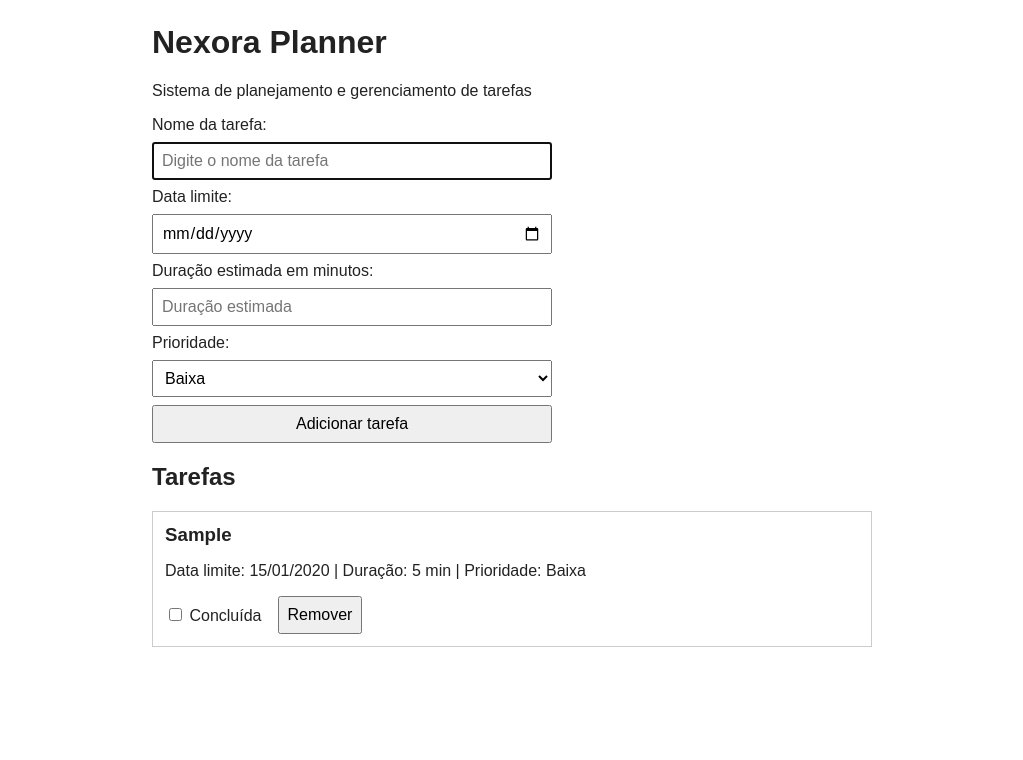
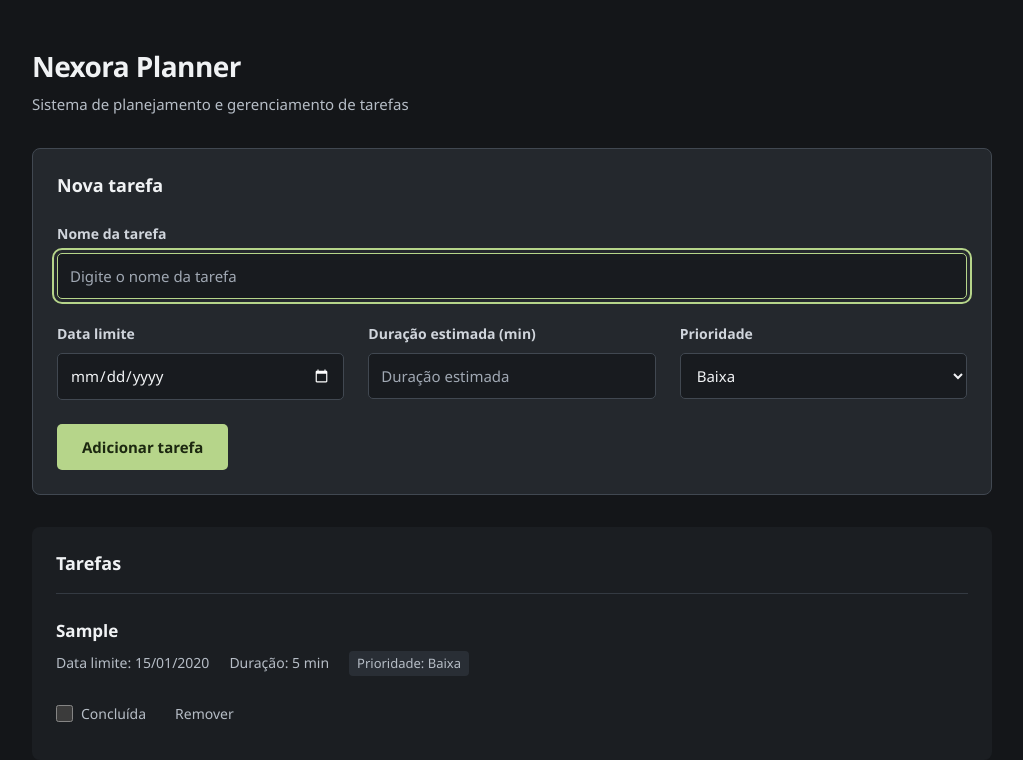
Before and after one commit to OBrunnoDEV/Nexora-Planner, a plain HTML site: page index.html in a window 1280 px wide. Both pictures are taken after typing "Sample", "2020-01-15", "5" into the empty fields and a click on the button "Adicionar tarefa". Shown: the whole page, without its empty margins (128-1151 px from the left). Drawn offline with Linux system fonts and the light colour scheme.

Commit message:
refina a interface

```diff
--- a/CSS/style.css
+++ b/CSS/style.css
@@ -1,49 +1,243 @@
+/* Paleta neutra; cores discretas identificam ação principal e prioridades. */
+:root {
+    color-scheme: dark;
+    --fundo: #141619;
+    --superficie: #24282d;
+    --lista: #1b1e22;
+    --campo: #181b1f;
+    --borda: #414851;
+    --divisor: #343a42;
+    --texto: #f0f2f4;
+    --secundario: #b6bdc6;
+    --destaque: #b6d58a;
+    --texto-destaque: #1c2810;
+}
+
+* {
+    box-sizing: border-box;
+}
+
 body {
-    font-family: Arial, sans-serif;
-    margin: 24px;
-    color: #222;
-    background: #fff;
+    margin: 0;
+    background: var(--fundo);
+    color: var(--texto);
+    font-family: "Segoe UI", Arial, sans-serif;
+    font-size: 15px;
+    line-height: 1.6;
 }
 
 main {
-    max-width: 720px;
+    width: min(100% - 64px, 960px);
     margin: 0 auto;
+    padding: 48px 0 64px;
 }
 
-form {
+h1, h2, h3, p {
+    margin: 0;
+}
+
+.cabecalho {
+    margin-bottom: 32px;
+}
+
+h1 {
+    font-size: 28px;
+    font-weight: 650;
+    letter-spacing: -0.6px;
+    line-height: 1.3;
+}
+
+.cabecalho p {
+    margin-top: 8px;
+    color: var(--secundario);
+}
+
+h2 {
+    font-size: 18px;
+    font-weight: 600;
+    line-height: 1.4;
+}
+
+/* Escala de espaçamento: 8, 16, 24 e 32px. */
+#formTarefa {
     display: grid;
+    grid-template-columns: repeat(3, minmax(0, 1fr));
+    gap: 24px;
+    padding: 24px;
+    background: var(--superficie);
+    border: 1px solid var(--borda);
+    border-radius: 8px;
+}
+
+#tituloFormulario, .campo-nome, .acao-formulario {
+    grid-column: 1 / -1;
+}
+
+.campo {
+    display: flex;
+    flex-direction: column;
     gap: 8px;
-    max-width: 400px;
+    min-width: 0;
+}
+
+.campo label {
+    font-size: 14px;
+    font-weight: 600;
+    color: #d0d5dc;
 }
 
 input, select, button {
     font: inherit;
-    padding: 8px;
 }
 
-button, input[type="checkbox"] {
+.campo input, .campo select {
+    width: 100%;
+    min-width: 0;
+    min-height: 46px;
+    padding: 10px 12px;
+    color: var(--texto);
+    background: var(--campo);
+    border: 1px solid var(--borda);
+    border-radius: 5px;
+    line-height: 1.5;
+}
+
+.campo select {
     cursor: pointer;
+}
+
+.campo input:hover, .campo select:hover {
+    border-color: #6c7682;
+}
+
+.campo input:focus, .campo select:focus {
+    border-color: var(--destaque);
+}
+
+input::placeholder {
+    color: #a0a8b3;
+    opacity: 1;
+}
+
+button {
+    min-height: 44px;
+    padding: 10px 18px;
+    border: 1px solid transparent;
+    border-radius: 5px;
+    cursor: pointer;
+    font-weight: 600;
+    line-height: 1.5;
+}
+
+#btnAdicionar {
+    min-height: 46px;
+    padding: 11px 24px;
+    background: var(--destaque);
+    color: var(--texto-destaque);
+}
+
+#btnAdicionar:hover {
+    background: #c3df9d;
+}
+
+#btnAdicionar:active {
+    background: #a7c77b;
+}
+
+input:focus-visible, select:focus-visible, button:focus-visible {
+    outline: 2px solid var(--destaque);
+    outline-offset: 3px;
+}
+
+#mensagem {
+    color: #f2ba9d;
+    margin-top: 16px;
+}
+
+#mensagem:empty {
+    margin: 0;
+}
+
+/* Uma superfície para a lista inteira, sem cards individuais. */
+.area-tarefas {
+    margin-top: 32px;
+    background: var(--lista);
+    border-radius: 8px;
+    padding: 24px;
+}
+
+.area-tarefas h2 {
+    padding-bottom: 16px;
+    border-bottom: 1px solid var(--divisor);
+}
+
+#listaVazia {
+    padding: 24px 0 8px;
+    color: var(--secundario);
 }
 
 #listaTarefas {
     list-style: none;
     padding: 0;
+    margin: 0;
 }
 
 .tarefa {
-    border: 1px solid #ccc;
-    padding: 12px;
-    margin-bottom: 12px;
+    padding: 24px 0;
+    border-bottom: 1px solid var(--divisor);
     overflow-wrap: anywhere;
 }
 
+.tarefa:last-child {
+    border-bottom: 0;
+    padding-bottom: 0;
+}
+
 .tarefa h3 {
-    margin: 0 0 8px;
+    font-size: 17px;
+    font-weight: 600;
+    line-height: 1.5;
+}
+
+.detalhes-tarefa {
+    display: flex;
+    align-items: center;
+    flex-wrap: wrap;
+    gap: 8px 20px;
+    margin-top: 8px;
+    font-size: 14px;
+    color: var(--secundario);
+}
+
+/* O texto identifica a prioridade mesmo sem distinguir as cores. */
+.prioridade {
+    padding: 2px 8px;
+    border-radius: 4px;
+    font-size: 13px;
+    line-height: 1.6;
+}
+
+.prioridade-baixa {
+    color: #b6bdc6;
+    background: #292e35;
+}
+
+.prioridade-media {
+    color: #deca9b;
+    background: #353025;
+    font-weight: 500;
+}
+
+.prioridade-alta {
+    color: #edb5ae;
+    background: #3e2c2c;
+    font-weight: 600;
 }
 
 .tarefa.concluida h3 {
     text-decoration: line-through;
-    color: #666;
+    color: var(--secundario);
+    font-weight: 400;
 }
 
 .acoes {
@@ -51,8 +245,69 @@ button, input[type="checkbox"] {
     align-items: center;
     flex-wrap: wrap;
     gap: 16px;
+    margin-top: 16px;
+    font-size: 14px;
 }
 
-#mensagem {
-    color: #943000;
+.acoes label {
+    display: inline-flex;
+    align-items: center;
+    gap: 8px;
+    min-height: 44px;
+    color: var(--secundario);
+    cursor: pointer;
 }
+
+.acoes label:hover {
+    color: var(--texto);
+}
+
+.acoes input[type="checkbox"] {
+    width: 17px;
+    height: 17px;
+    margin: 0;
+    accent-color: var(--destaque);
+    cursor: pointer;
+}
+
+.acoes button {
+    padding: 8px 12px;
+    background: transparent;
+    color: var(--secundario);
+    font-weight: 400;
+}
+
+.acoes button:hover {
+    color: #edb5ae;
+    background: #35282a;
+}
+
+/* Ajuste básico para janelas menores, mantendo a ordem dos campos. */
+@media (max-width: 720px) {
+    main {
+        width: calc(100% - 32px);
+        padding: 32px 0 40px;
+    }
+
+    h1 {
+        font-size: 24px;
+    }
+
+    #formTarefa {
+        grid-template-columns: minmax(0, 1fr);
+        padding: 20px;
+        gap: 16px;
+    }
+
+    #btnAdicionar {
+        width: 100%;
+    }
+
+    .area-tarefas {
+        padding: 20px;
+    }
+
+    .detalhes-tarefa {
+        gap: 8px 16px;
+    }
+}
--- a/JS/script.js
+++ b/JS/script.js
@@ -33,7 +33,7 @@ function tarefaValida(tarefa) {
         && typeof tarefa.concluida === "boolean";
 }
 
-// Só atualiza a página depois que a alteração estiver salva.
+// so atualiza a pagina depois que a alteração tiver salva
 function salvarTarefas(novasTarefas) {
     try {
         localStorage.setItem(CHAVE_ARMAZENAMENTO, JSON.stringify(novasTarefas));
@@ -64,7 +64,15 @@ function renderizarTarefas() {
         titulo.textContent = tarefa.nome;
 
         const detalhes = document.createElement("p");
-        detalhes.textContent = `Data limite: ${formatarData(tarefa.dataLimite)} | Duração: ${tarefa.duracao} min | Prioridade: ${prioridades[tarefa.prioridade]}`;
+        detalhes.className = "detalhes-tarefa";
+        const prazo = document.createElement("span");
+        prazo.textContent = `Data limite: ${formatarData(tarefa.dataLimite)}`;
+        const duracao = document.createElement("span");
+        duracao.textContent = `Duração: ${tarefa.duracao} min`;
+        const prioridade = document.createElement("span");
+        prioridade.className = `prioridade prioridade-${tarefa.prioridade}`;
+        prioridade.textContent = `Prioridade: ${prioridades[tarefa.prioridade]}`;
+        detalhes.append(prazo, duracao, prioridade);
 
         const acoes = document.createElement("div");
         acoes.className = "acoes";
--- a/index.html
+++ b/index.html
@@ -9,31 +9,40 @@
 </head>
 <body>
     <main>
+        <header class="cabecalho">
             <h1>Nexora Planner</h1>
             <p>Sistema de planejamento e gerenciamento de tarefas</p>
+        </header>
 
-        <form id="formTarefa">
-            <label for="nometarefa">Nome da tarefa:</label>
+        <form id="formTarefa" aria-labelledby="tituloFormulario">
+            <h2 id="tituloFormulario">Nova tarefa</h2>
+            <div class="campo campo-nome">
+                <label for="nometarefa">Nome da tarefa</label>
                 <input type="text" id="nometarefa" placeholder="Digite o nome da tarefa" required>
-
-            <label for="datalimite">Data limite:</label>
+            </div>
+            <div class="campo">
+                <label for="datalimite">Data limite</label>
                 <input type="date" id="datalimite" required>
-
-            <label for="duracao">Duração estimada em minutos:</label>
+            </div>
+            <div class="campo">
+                <label for="duracao">Duração estimada (min)</label>
                 <input type="number" id="duracao" placeholder="Duração estimada" min="1" step="1" required>
-
-            <label for="prioridade">Prioridade:</label>
+            </div>
+            <div class="campo">
+                <label for="prioridade">Prioridade</label>
                 <select id="prioridade">
                     <option value="baixa">Baixa</option>
                     <option value="media">Média</option>
                     <option value="alta">Alta</option>
                 </select>
-
+            </div>
+            <div class="acao-formulario">
                 <button id="btnAdicionar" type="submit">Adicionar tarefa</button>
+            </div>
         </form>
 
         <p id="mensagem" role="status" aria-live="polite"></p>
-        <section aria-labelledby="tituloTarefas">
+        <section class="area-tarefas" aria-labelledby="tituloTarefas">
             <h2 id="tituloTarefas">Tarefas</h2>
             <p id="listaVazia">Nenhuma tarefa cadastrada.</p>
             <ul id="listaTarefas"></ul>
```
Lines whose indentation alone changed are shown as unchanged.
